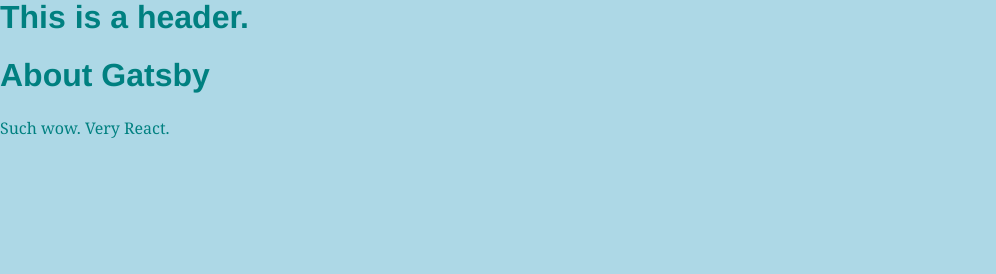
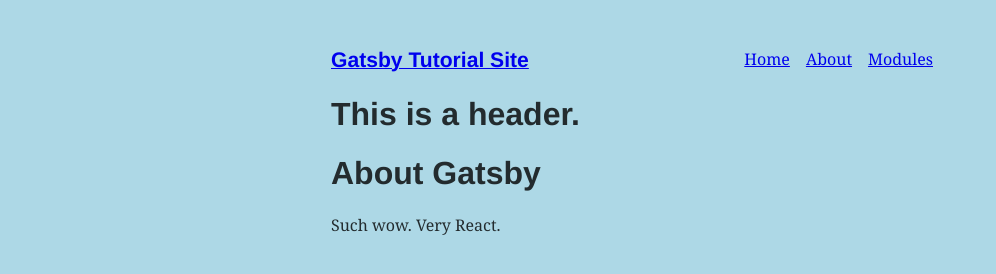
Before and after one commit to pclauring/gatsby-tutorial, a Gatsby site: page /about in a window 1280 px wide. Shown: the whole page, without its empty margins (0-996 px from the left). Built offline with nearby package versions, Linux system fonts and the light colour scheme; Gatsby itself is replaced by a stand-in of ours.

Commit message:
Layout component complete

```diff
--- /dev/null
+++ b/src/components/layout.js
@@ -0,0 +1,23 @@
+import React from "react"
+import { Link } from "gatsby"
+const ListLink = props => (
+  <li style={{ display: `inline-block`, marginRight: `1rem` }}>
+    <Link to={props.to}>{props.children}</Link>
+  </li>
+)
+
+export default ({ children }) => (
+  <div style={{ margin: `3rem auto`, maxWidth: 650, padding: `0 1rem` }}>
+    <header style={{ marginBottom: `1.5rem` }}>
+      <Link to="/" style={{ textShadow: `none`, backgroundImage: `none` }}>
+        <h3 style={{ display: `inline` }}>Gatsby Tutorial Site</h3>
+      </Link>
+      <ul style={{ listStyle: `none`, float: `right` }}>
+        <ListLink to="/">Home</ListLink>
+        <ListLink to="/about/">About</ListLink>
+        <ListLink to="/modules/">Modules</ListLink>
+      </ul>
+    </header>
+    {children}
+  </div>
+)
--- a/src/pages/about.js
+++ b/src/pages/about.js
@@ -1,10 +1,11 @@
 import React from "react"
 import Header from "../components/header"
+import Layout from "../components/layout"
 
 export default () => (
-  <div style={{ color: `teal` }}>
+  <Layout>
     <Header />
     <h1>About Gatsby</h1>
     <p>Such wow. Very React.</p>
-  </div>
+  </Layout>
 )
--- a/src/pages/index.js
+++ b/src/pages/index.js
@@ -1,9 +1,10 @@
 import React from "react"
 import Header from "../components/header"
 import { Link } from "gatsby"
+import Layout from "../components/layout"
 
 export default () => (
-  <div style={{ margin: `3rem auto`, maxWidth: 600 }}>
+  <Layout>
     <Header />
     <Link to="/about/">About</Link>
     <br />
@@ -12,5 +13,5 @@
       What do I like to do? Lots of course but definitely enjoy building
       websites.
     </p>
-  </div>
+  </Layout>
 )
```
